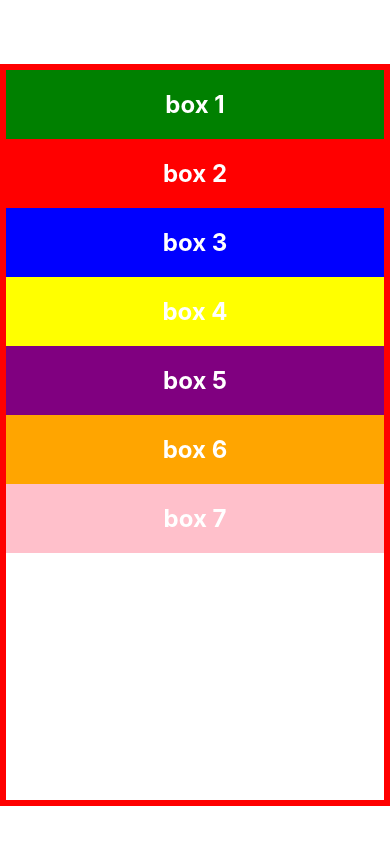
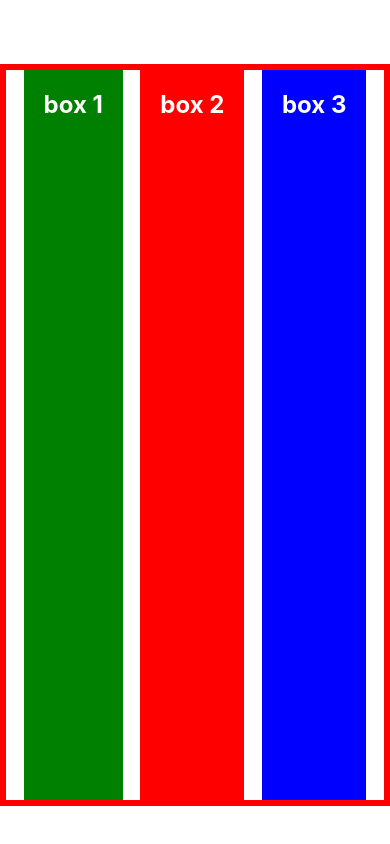
Before and after one commit to JesusVergara89/layaout-reactnative, a React Native app: screen / in a window 390 px wide. Built offline with nearby package versions, Linux system fonts and the light colour scheme.

Commit message:
justify content various scenarious

```diff
--- a/App.js
+++ b/App.js
@@ -6,10 +6,10 @@ export default function App() {
     { name: "box 1", color: "green" },
     { name: "box 2", color: "red" },
     { name: "box 3", color: "blue" },
-    { name: "box 4", color: "yellow" },
-    { name: "box 5", color: "purple" },
-    { name: "box 6", color: "orange" },
-    { name: "box 7", color: "pink" }
+    //{ name: "box 4", color: "yellow" },
+    //{ name: "box 5", color: "purple" },
+    //{ name: "box 6", color: "orange" },
+    //{ name: "box 7", color: "pink" }
   ];
   return (
     <View style={styles.container}>
@@ -24,7 +24,8 @@ const styles = StyleSheet.create({
   container: {
     flex: 0.95,
     //flexDirection: "column-reverse",
-    //flexDirection: "row",
+    flexDirection: "row",
+    justifyContent: "space-evenly",
     marginTop: 64,
     borderWidth: 6,
     borderColor: "red"
```
